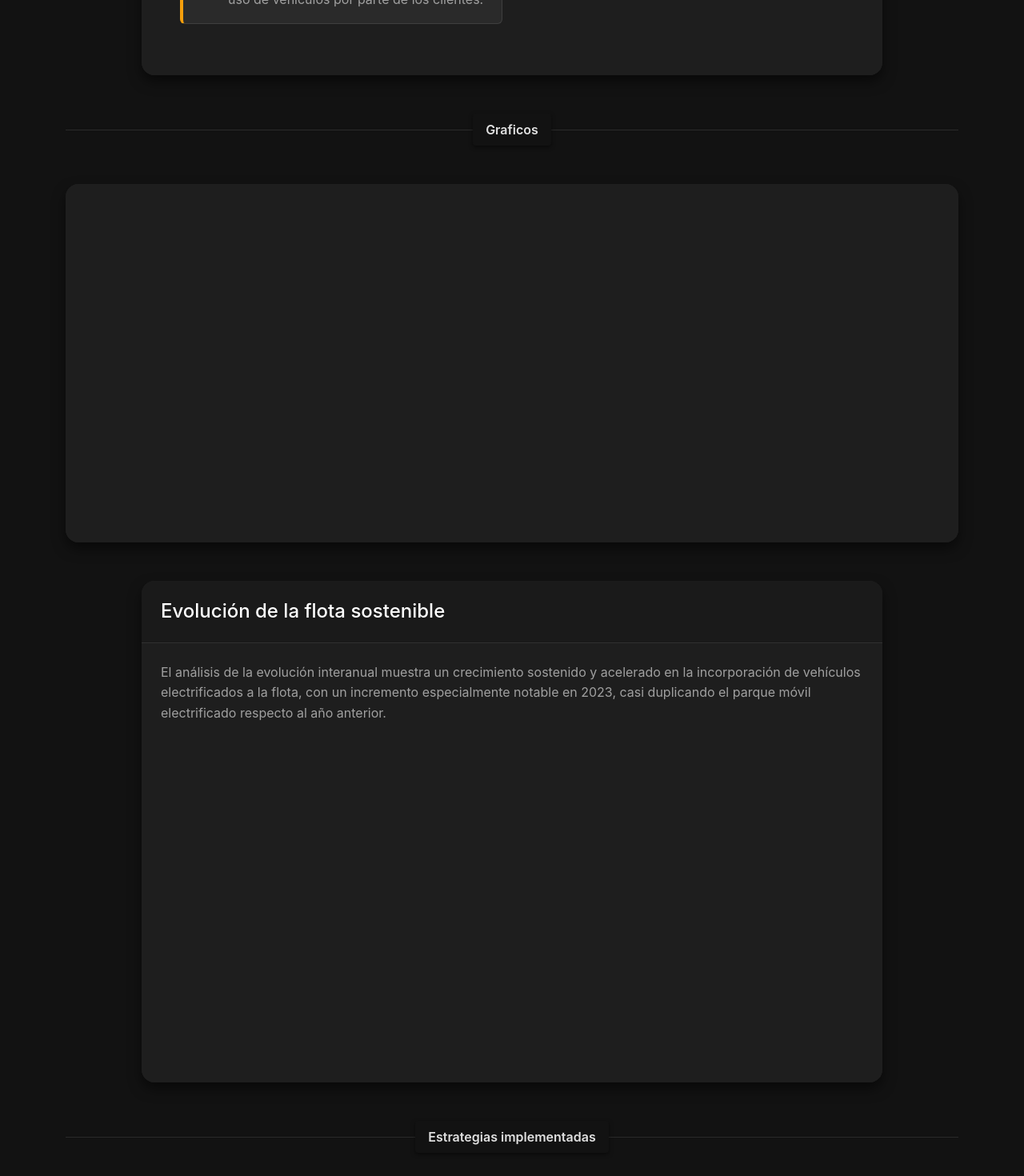
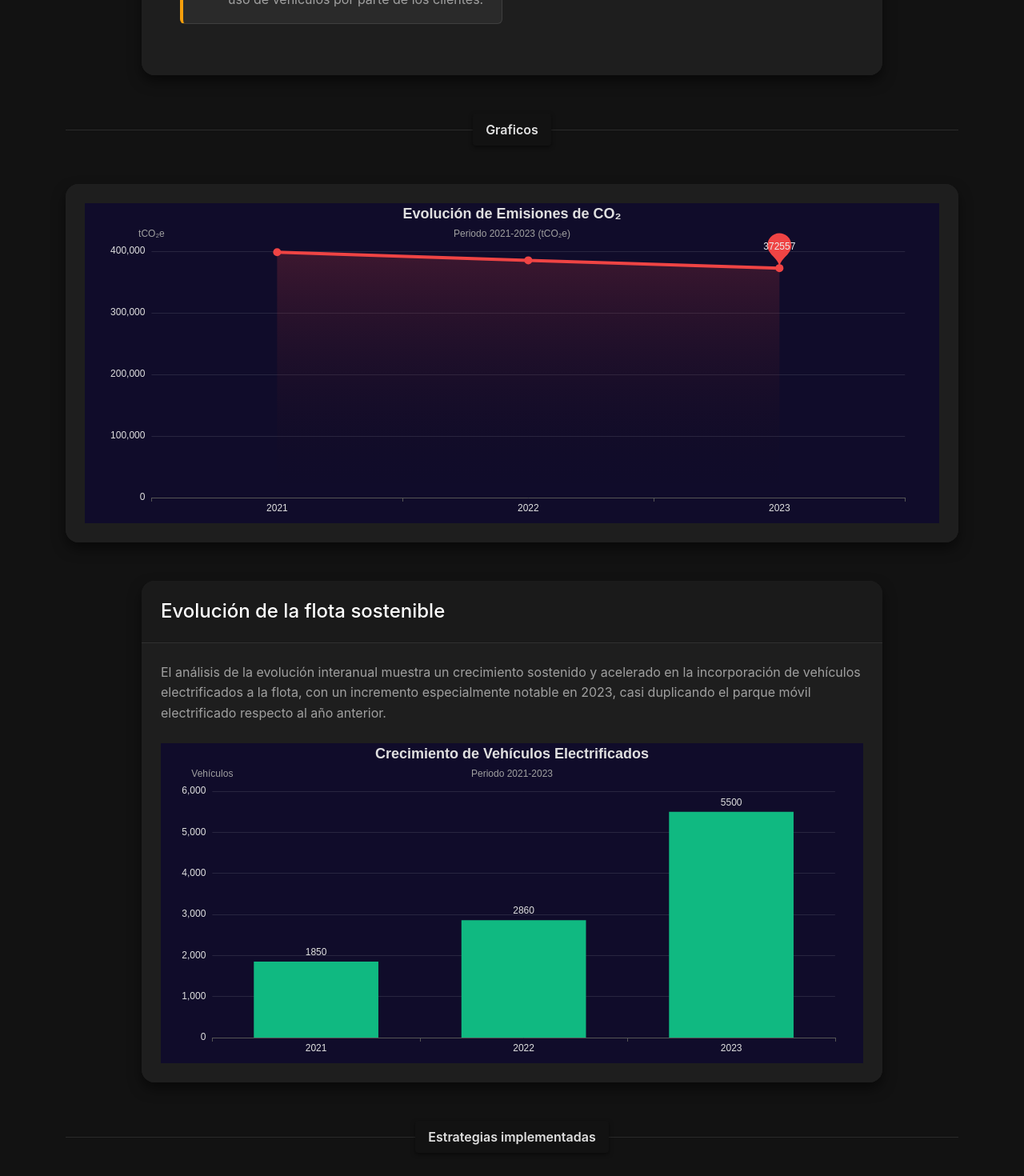
Before and after one commit to marcb44ch/alphabet-project, a Vue app: page /ClimaticChange in a window 1280 px wide. Shown: the part 3548-5018 px from the top of the page at 80% size. Built offline with nearby package versions, Linux system fonts and the light colour scheme.

Commit message:
fix charts

```diff
--- a/src/views/ClimaticChange.vue
+++ b/src/views/ClimaticChange.vue
@@ -2,7 +2,7 @@
  import Table from '@/components/Table.vue';
   import "bootstrap";
   import { ref, computed } from 'vue';
-  import Chart from 'vue-echarts'; // Add this import
+  import Chart from '@/components/chart.vue';
   // Or if you're using a different chart library:
   // import { Chart } from 'some-chart-library';
 
@@ -562,7 +562,7 @@
           <div class="card border-0 shadow-lg rounded-4 overflow-hidden">
             <div class="card-body p-4">
               <div class="chart-container" style="height: 400px;">
-                <Chart :options="emissionsChartOptions" />
+                <Chart :option="emissionsChartOptions" />
               </div>
             </div>
           </div>
@@ -583,7 +583,7 @@
                 el parque móvil electrificado respecto al año anterior.
               </p>
               <div class="chart-container" style="height: 400px;">
-                <Chart :options="evChartOptions" />
+                <Chart :option="evChartOptions" />
               </div>
             </div>
           </div>
```
